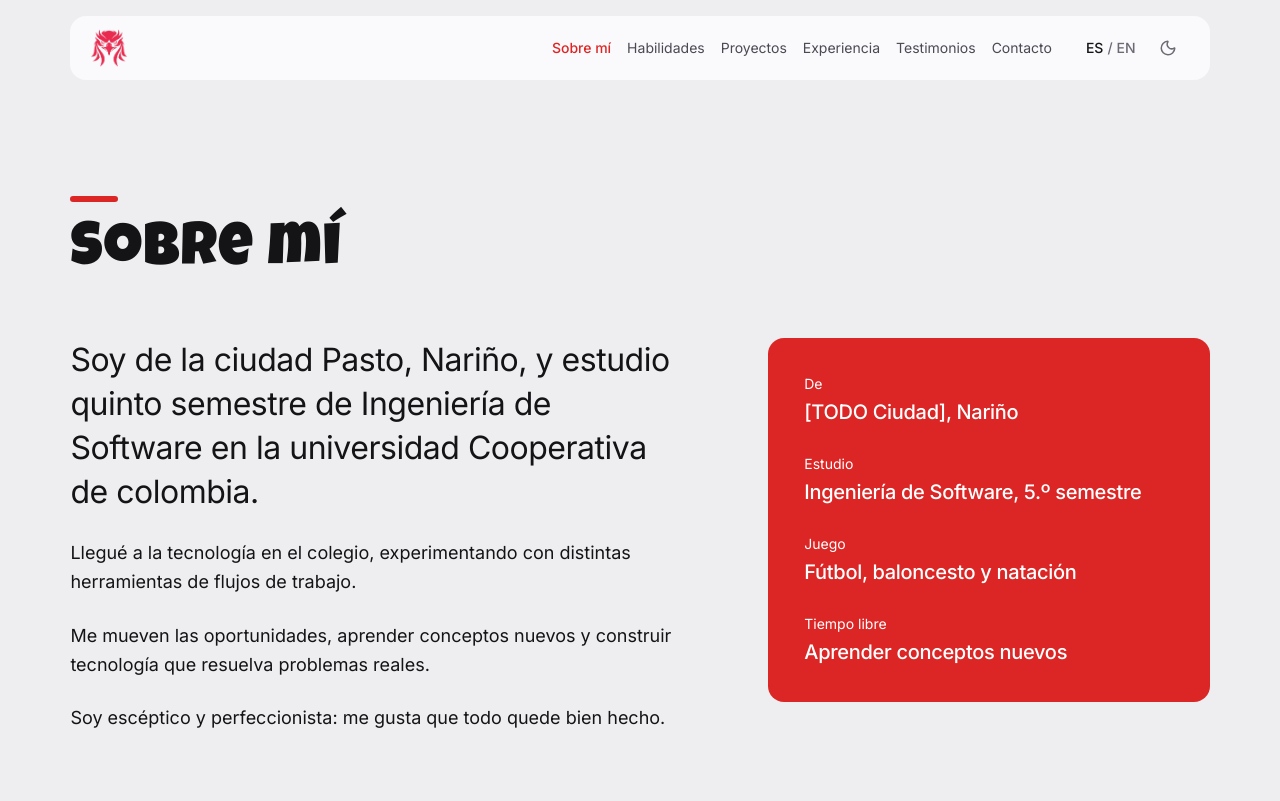
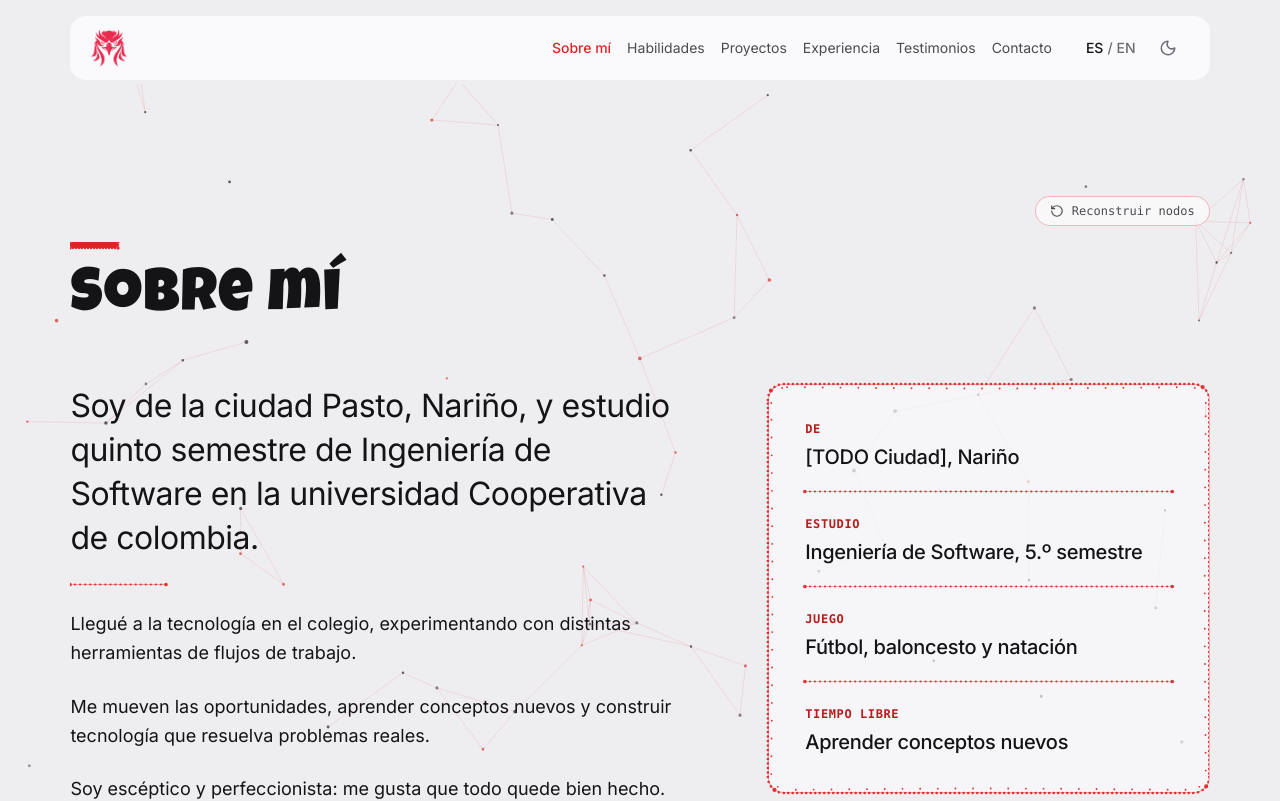
Before and after one commit to Xander-JS/portafolio, a Next.js app: page /about in a window 1280 px wide. Shown: the top 801 px of the page. Built offline with nearby package versions, Linux system fonts and the light colour scheme.

Commit message:
conectar el componente About con la reconstrucción y marcado de nodos

```diff
--- a/components/organisms/About.tsx
+++ b/components/organisms/About.tsx
@@ -3,11 +3,14 @@
 import { useTranslations } from "next-intl";
 import { Section } from "@/components/atoms/Section";
 import { ModuleHeading } from "@/components/molecules/ModuleHeading";
+import { NodeReconstruction } from "@/components/molecules/NodeReconstruction";
 import { profile } from "@/data/profile";
+import { useLocale } from "@/i18n/Providers";
 
 /** `summary` is the home page version: the lead and the facts, with a link to /about. */
 export function About({ summary = false }: { summary?: boolean }) {
   const t = useTranslations("about");
+  const locale = useLocale();
   const facts = [
     [t("facts.from"), `${profile.city}, Nariño`],
     [t("facts.study"), t("facts.studyValue")],
@@ -16,30 +19,73 @@ export function About({ summary = false }: { summary?: boolean }) {
   ];
 
   return (
-    <Section id="about">
+    <Section id="about" className="[&>*]:!animate-none">
+      <NodeReconstruction
+        replayLabel={locale === "en" ? "Reconstruct nodes" : "Reconstruir nodos"}
+      >
         <ModuleHeading id="about" summary={summary} intro={false} />
         <div className="grid gap-12 lg:grid-cols-[1.4fr_1fr] lg:gap-20">
           <div className="space-y-6">
-          <p className="text-2xl leading-snug tracking-[-0.015em] text-ink md:text-[2rem]">
+            <p
+              data-node-text="lead"
+              className="text-2xl leading-snug tracking-[-0.015em] text-ink md:text-[2rem]"
+            >
               {t("lead", { city: profile.city, university: profile.university })}
             </p>
+            <div data-node-line aria-hidden className="h-px w-24 bg-primary/30" />
             {!summary && (
               <>
-              <p className="max-w-[62ch] text-lg leading-relaxed text-ink">{t("origin")}</p>
-              <p className="max-w-[62ch] text-lg leading-relaxed text-ink">{t("drive")}</p>
-              <p className="max-w-[62ch] text-lg leading-relaxed text-ink">{t("character")}</p>
+                <p
+                  data-node-text="body"
+                  className="max-w-[62ch] text-lg leading-relaxed text-ink"
+                >
+                  {t("origin")}
+                </p>
+                <p
+                  data-node-text="body"
+                  className="max-w-[62ch] text-lg leading-relaxed text-ink"
+                >
+                  {t("drive")}
+                </p>
+                <p
+                  data-node-text="body"
+                  className="max-w-[62ch] text-lg leading-relaxed text-ink"
+                >
+                  {t("character")}
+                </p>
               </>
             )}
           </div>
-        <dl className="grid content-start gap-7 self-start rounded-2xl bg-primary p-7 text-primary-foreground md:p-9">
-          {facts.map(([term, value]) => (
+          <dl
+            data-node-box
+            className="grid content-start gap-6 self-start rounded-2xl border border-primary/35 bg-surface/65 p-7 text-ink backdrop-blur-xs md:p-9"
+          >
+            {facts.map(([term, value], idx) => (
               <div key={term}>
-              <dt className="text-sm">{term}</dt>
-              <dd className="mt-1 text-xl font-medium tracking-[-0.015em]">{value}</dd>
+                <dt
+                  data-node-text="term"
+                  className="font-mono text-xs font-semibold uppercase tracking-wider text-primary-text"
+                >
+                  {term}
+                </dt>
+                <dd
+                  data-node-text="value"
+                  className="mt-1.5 text-xl font-medium tracking-[-0.015em] text-ink"
+                >
+                  {value}
+                </dd>
+                {idx < facts.length - 1 && (
+                  <div
+                    data-node-line
+                    aria-hidden
+                    className="mt-5 h-px w-full bg-primary/20"
+                  />
+                )}
               </div>
             ))}
           </dl>
         </div>
+      </NodeReconstruction>
     </Section>
   );
 }
```
Lines whose indentation alone changed are shown as unchanged.
